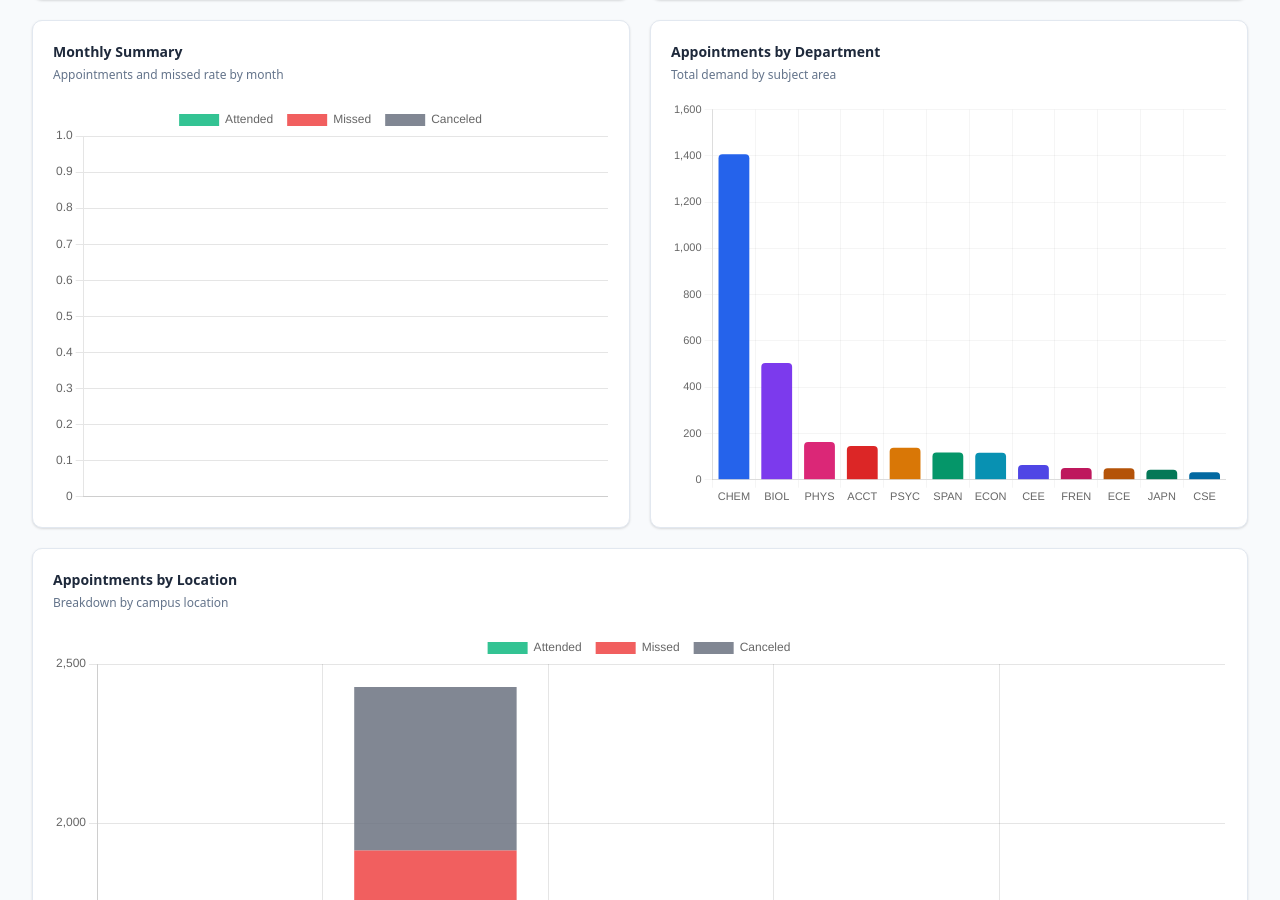
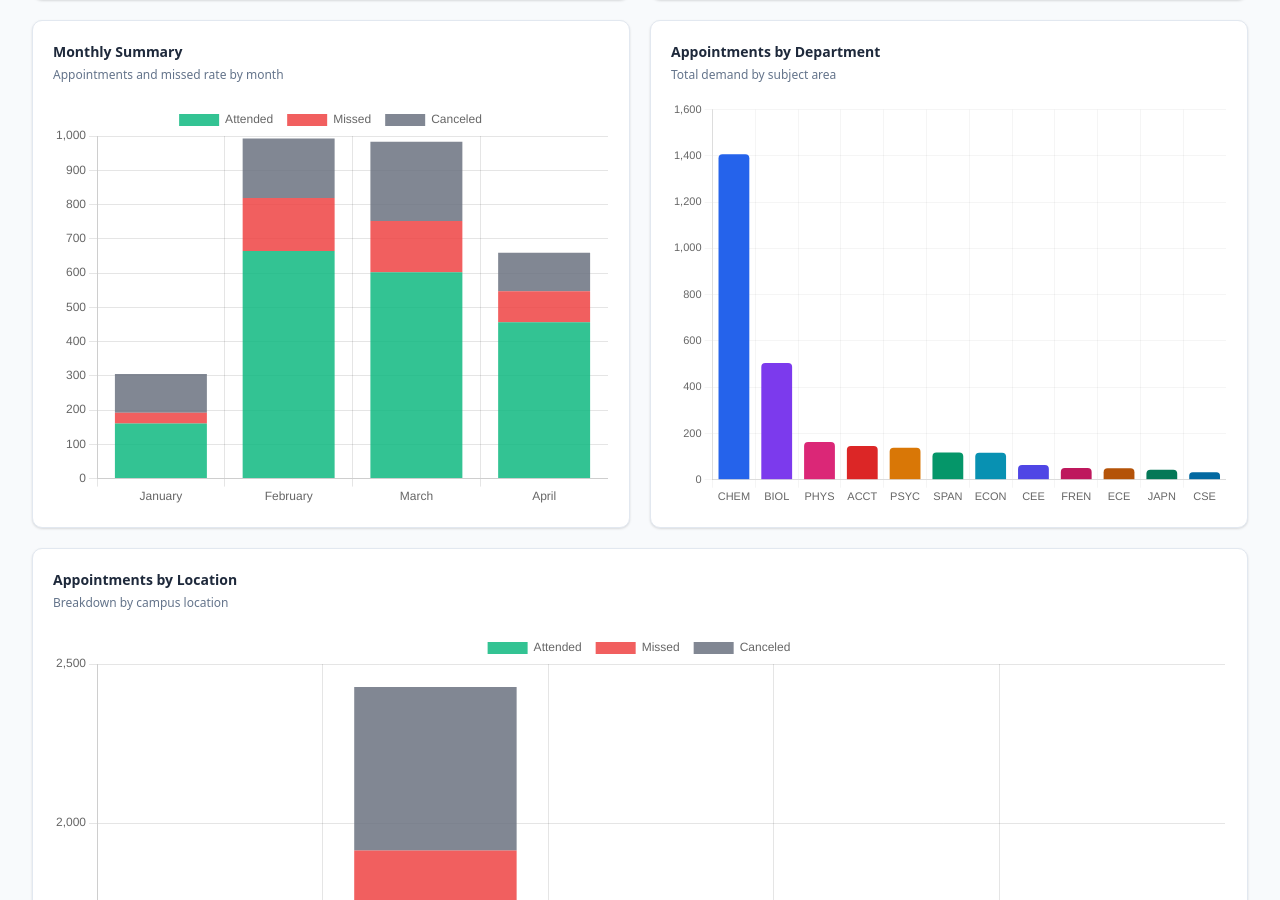
Before and after one commit to UofLREACH/lrc-dashboard, a plain HTML site: page index.html in a window 1280 px wide. Shown: the part 1176-2076 px from the top of the page. Drawn offline with nearby package versions, Linux system fonts and the light colour scheme.

Commit message:
Fix monthly summary chart hardcoded to Fall months

```diff
--- a/index.html
+++ b/index.html
@@ -1245,7 +1245,6 @@ function buildWeekOverview(filtered) {
 }
 
 function buildMonthOverview(filtered) {
-  const monthOrder = ['August','September','October','November'];
   const mo = {};
   for (const r of filtered) {
     if (!mo[r.Month]) mo[r.Month] = {total:0,attended:0,missed:0,canceled:0};
@@ -1254,7 +1253,7 @@ function buildMonthOverview(filtered) {
     else if (r.Status==='Missed') mo[r.Month].missed++;
     else if (r.Status==='Canceled') mo[r.Month].canceled++;
   }
-  const labels = monthOrder.filter(m => mo[m]);
+  const labels = MONTH_ORDER.filter(m => mo[m]);
   destroyChart('chartMonthOverview');
   charts['chartMonthOverview'] = new Chart(document.getElementById('chartMonthOverview'), {
     type: 'bar',
```
